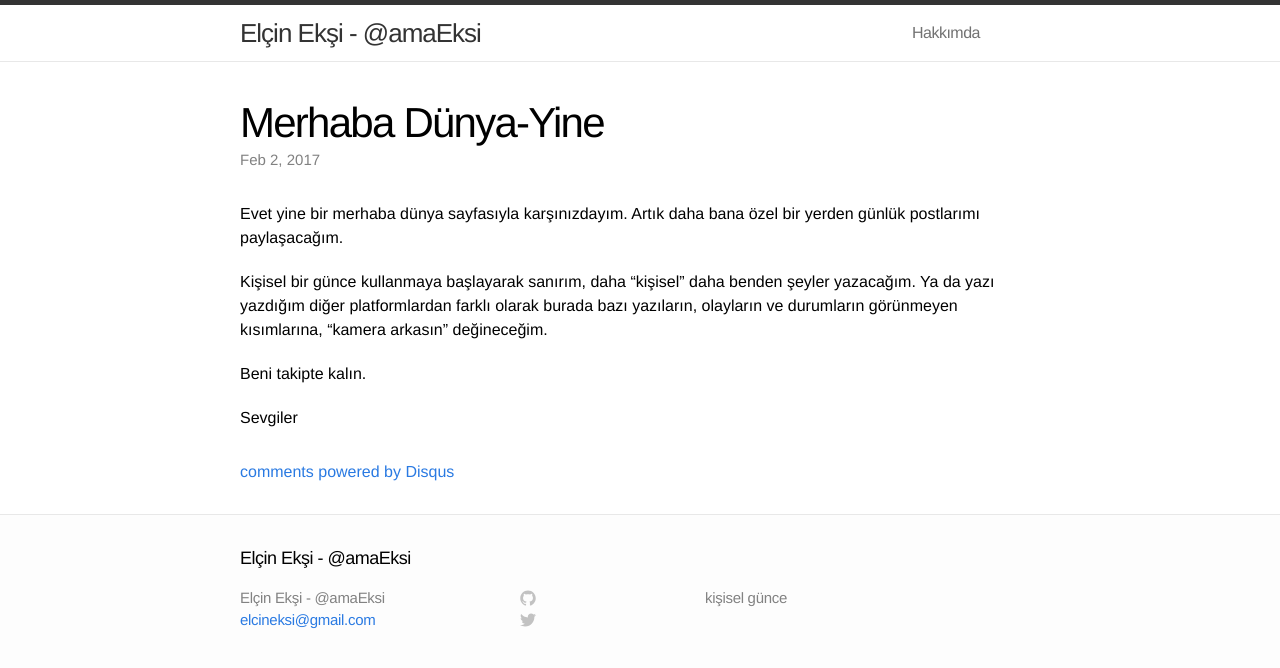
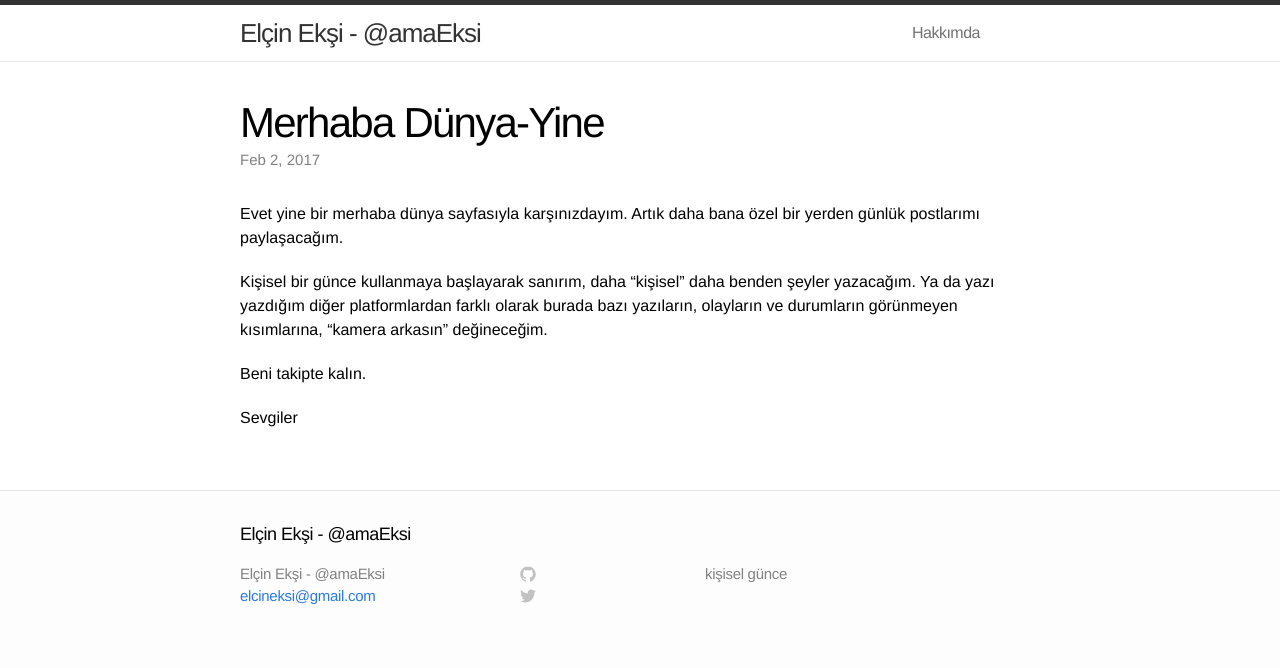
Before and after one commit to amaeksi/elcineksi.xyz, a Jekyll site: the page built from _posts/2017-02-02-merhaba-dunya.md, in a window 1280 px wide. Shown: the top 668 px of the page. Built offline with Jekyll 4.4.1, drawn with Linux system fonts in a browser that asks for light colours; comment, search, counter and statistics services are not loaded; part of the change alters nothing that is shown.

Commit message:
disqus güncellemesi

```diff
--- a/_layouts/post.html
+++ b/_layouts/post.html
@@ -12,20 +12,15 @@ layout: default
   {{ content }}
   </article>
 <comment>
-    <div id="disqus_thread"></div>
-    <script type="text/javascript">
-        /* * * CONFIGURATION VARIABLES: EDIT BEFORE PASTING INTO YOUR WEBPAGE * * */
-        var disqus_shortname = 'emrexyz'; // required: replace example with your forum shortname
-
-        /* * * DON'T EDIT BELOW THIS LINE * * */
-        (function() {
-            var dsq = document.createElement('script'); dsq.type = 'text/javascript'; dsq.async = true;
-            dsq.src = '//' + disqus_shortname + '.disqus.com/embed.js';
-            (document.getElementsByTagName('head')[0] || document.getElementsByTagName('body')[0]).appendChild(dsq);
-        })();
-    </script>
-    <noscript>Please enable JavaScript to view the <a href="http://disqus.com/?ref_noscript">comments powered by Disqus.</a></noscript>
-    <a href="http://disqus.com" class="dsq-brlink">comments powered by <span class="logo-disqus">Disqus</span></a>
+ <div id="disqus_thread"></div>
+<script>
+(function() { // DON'T EDIT BELOW THIS LINE
+var d = document, s = d.createElement('script');
+s.src = 'https://elcineksi.disqus.com/embed.js';
+s.setAttribute('data-timestamp', +new Date());
+(d.head || d.body).appendChild(s);
+})();
+</script>
 </comment>
 
 </div>
```
